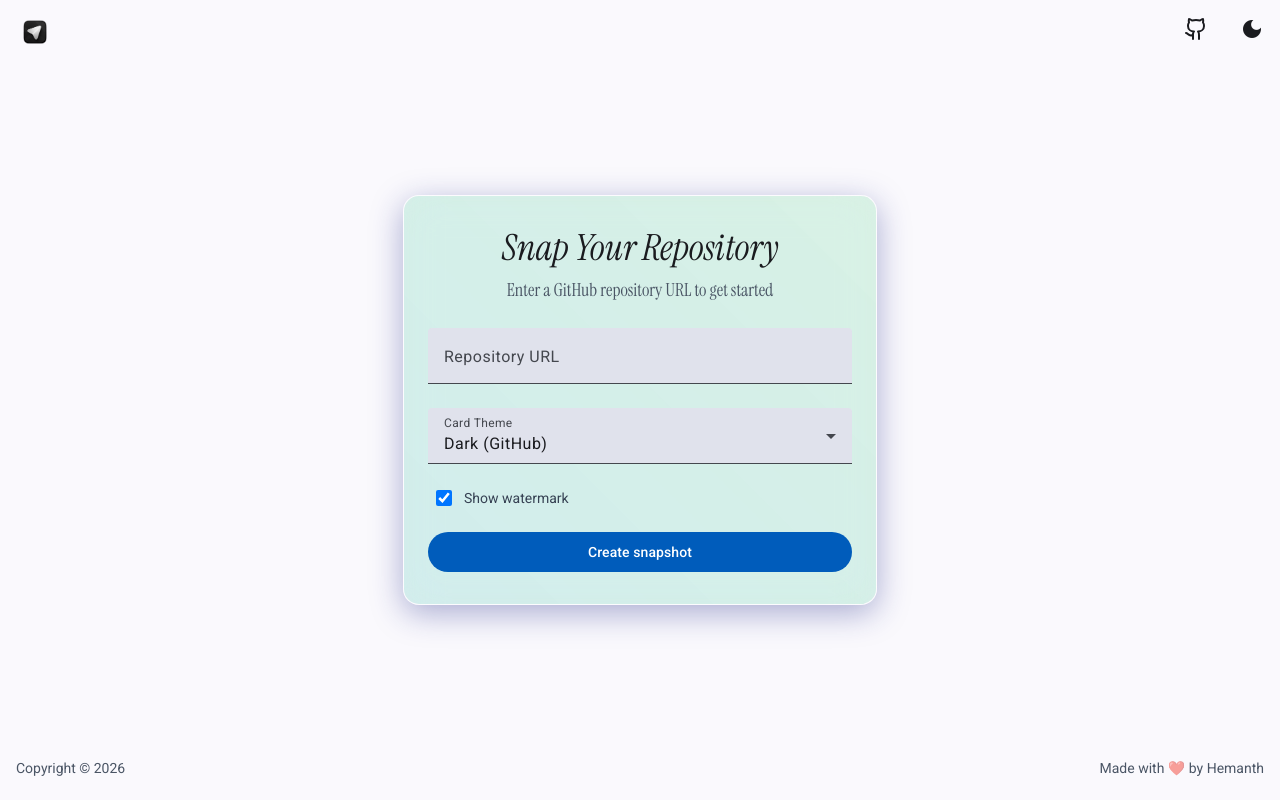
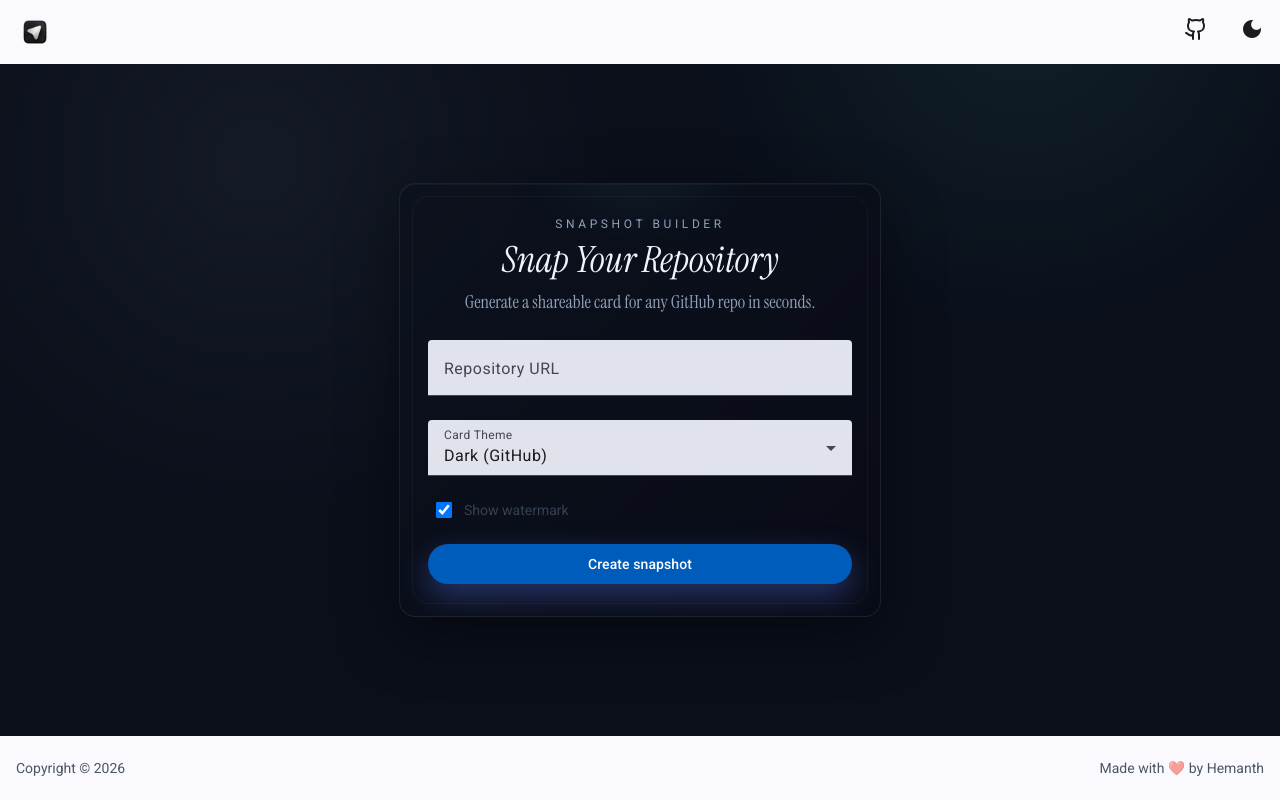
Before and after one commit to devndesigner6/snap-your-repo, an Angular app: page / in a window 1280 px wide. Built offline with nearby package versions, Linux system fonts and the light colour scheme.

Commit message:
feat: refresh minimal UI and reliable badges

```diff
--- a/src/app/components/canvas/canvas.ts
+++ b/src/app/components/canvas/canvas.ts
@@ -7,7 +7,6 @@ import {
   drawAvatar,
   drawAvatarDirect,
   drawBackground,
-  drawLogo,
   drawRepoInfo,
   drawStats,
   drawTopLanguages,
@@ -88,7 +87,7 @@ export class Canvas implements AfterViewInit {
         quadrant.height,
         theme,
       );
-      drawLogo(this.#ctx, Q4.x, Q4.y, quadrant.width, quadrant.height, theme);
+      // Logo already handled in watermark to avoid duplication
 
       // Draw watermark if enabled
       if (this.showWatermark()) {
@@ -138,7 +137,6 @@ export class Canvas implements AfterViewInit {
         quadrant.height,
         theme,
       );
-      drawLogo(this.#ctx, Q4.x, Q4.y, quadrant.width, quadrant.height, theme);
 
       if (this.showWatermark()) {
         drawWatermark(
--- a/src/app/components/canvas/canvas.utils.ts
+++ b/src/app/components/canvas/canvas.utils.ts
@@ -465,17 +465,40 @@ export function drawTopLanguages(
 
     // Try to load and draw icon
     const iconSvg = mapLanguageToSvg(lang);
+    const iconX = badgeX + badgePadding;
+    const iconY = badgeY + (badgeHeight - iconSize) / 2;
+
+    const drawFallbackIcon = () => {
+      ctx.save();
+      ctx.fillStyle = isDark ? 'rgba(255, 255, 255, 0.08)' : 'rgba(15, 23, 42, 0.1)';
+      ctx.strokeStyle = isDark ? 'rgba(255, 255, 255, 0.18)' : 'rgba(15, 23, 42, 0.18)';
+      ctx.lineWidth = 2;
+      ctx.beginPath();
+      ctx.arc(iconX + iconSize / 2, iconY + iconSize / 2, iconSize / 2, 0, Math.PI * 2);
+      ctx.closePath();
+      ctx.fill();
+      ctx.stroke();
+      ctx.font = '600 18px sans-serif';
+      ctx.fillStyle = currentTheme.primaryTextColor;
+      ctx.textAlign = 'center';
+      ctx.textBaseline = 'middle';
+      ctx.fillText(lang.charAt(0).toUpperCase(), iconX + iconSize / 2, iconY + iconSize / 2 + 1);
+      ctx.restore();
+    };
+
     if (iconSvg) {
       const img = new Image();
       img.crossOrigin = 'anonymous';
-      const iconX = badgeX + badgePadding;
-      const iconY = badgeY + (badgeHeight - iconSize) / 2;
 
       img.onload = () => {
         ctx.drawImage(img, iconX, iconY, iconSize, iconSize);
       };
 
+      img.onerror = () => drawFallbackIcon();
+
       img.src = `${devIconsCdn}/${iconSvg}`;
+    } else {
+      drawFallbackIcon();
     }
 
     // Draw language text
--- a/src/app/components/github-form/github-form.html
+++ b/src/app/components/github-form/github-form.html
@@ -1,9 +1,9 @@
-<form class="w-full max-w-[600px] px-4 sm:px-6 space-y-6 fade-up glassmorphism rounded-2xl p-8 backdrop-blur-md">
-  <div class="liquid-animation"></div>
+<form class="w-full max-w-[620px] px-5 sm:px-7 space-y-6 fade-up minimal-card rounded-2xl p-8">
   <div class="space-y-2 flex flex-col items-center relative z-10">
-    <h1 class="text-3xl sm:text-4xl font-bold instrument-serif-italic">Snap Your Repository</h1>
-    <p class="text-md sm:text-lg text-gray-600 dark:text-gray-400 instrument-serif">
-      Enter a GitHub repository URL to get started
+    <p class="text-xs uppercase tracking-[0.3em] text-slate-400">Snapshot builder</p>
+    <h1 class="text-3xl sm:text-4xl font-bold instrument-serif-italic text-slate-100">Snap Your Repository</h1>
+    <p class="text-md sm:text-lg text-slate-400 instrument-serif">
+      Generate a shareable card for any GitHub repo in seconds.
     </p>
   </div>
 
@@ -37,7 +37,7 @@
 
   <button
     matButton="filled"
-    class="w-full h-12 text-sm sm:text-base font-medium relative z-10"
+    class="w-full h-12 text-sm sm:text-base font-medium relative z-10 btn-primary"
     (click)="onSubmit()"
     [disabled]="loading()"
   >
--- a/src/styles.css
+++ b/src/styles.css
@@ -11,6 +11,10 @@ body {
 body {
   margin: 0;
   font-family: Roboto, 'Helvetica Neue', sans-serif;
+  background: radial-gradient(circle at 20% 20%, rgba(148, 163, 184, 0.08), transparent 30%),
+              radial-gradient(circle at 80% 0%, rgba(94, 234, 212, 0.08), transparent 26%),
+              #0a0f1a;
+  color: #e5e7eb;
 }
 
 /* Smooth theme transitions */
@@ -94,48 +98,35 @@ input:focus {
   animation: pulse-glow 2s ease-in-out infinite;
 }
 
-/* Enhanced Glassmorphism effect */
-.glassmorphism {
-  background: rgba(255, 255, 255, 0.05);
-  backdrop-filter: blur(20px) saturate(180%);
-  -webkit-backdrop-filter: blur(20px) saturate(180%);
-  border: 1px solid rgba(255, 255, 255, 0.3);
-  box-shadow: 0 8px 32px 0 rgba(31, 38, 135, 0.37),
-              inset 0 1px 0 0 rgba(255, 255, 255, 0.1);
+
+.minimal-card {
   position: relative;
+  background: linear-gradient(135deg, rgba(13, 18, 30, 0.95), rgba(9, 12, 22, 0.96));
+  border: 1px solid rgba(226, 232, 240, 0.08);
+  box-shadow: 0 18px 60px rgba(0, 0, 0, 0.45), inset 0 1px 0 rgba(255, 255, 255, 0.04);
   overflow: hidden;
 }
 
-/* Enhanced Liquid animation background */
-.liquid-animation {
+.minimal-card::before {
+  content: '';
   position: absolute;
-  top: -50%;
-  left: -50%;
-  right: -50%;
-  bottom: -50%;
-  background: linear-gradient(45deg,
-    rgba(59, 130, 246, 0.28),
-    rgba(14, 165, 233, 0.22),
-    rgba(34, 197, 94, 0.16),
-    rgba(59, 130, 246, 0.28));
-  background-size: 400% 400%;
-  animation: liquidMove 15s ease-in-out infinite;
-  z-index: 0;
+  inset: 12px;
+  border-radius: 16px;
+  border: 1px solid rgba(255, 255, 255, 0.04);
   pointer-events: none;
-  filter: blur(40px);
 }
 
-@keyframes liquidMove {
-  0% {
-    background-position: 0% 50%;
-  }
-  50% {
-    background-position: 100% 50%;
-  }
-  100% {
-    background-position: 0% 50%;
-  }
+.minimal-card::after {
+  content: '';
+  position: absolute;
+  inset: -20% 5% auto;
+  height: 120px;
+  background: radial-gradient(circle, rgba(94, 234, 212, 0.08), transparent 55%);
+  filter: blur(30px);
+  opacity: 0.9;
 }
+
+.liquid-animation { display: none; }
 
 /* Canvas rounded border */
 canvas {
@@ -172,3 +163,19 @@ canvas {
     transform: translateY(0);
   }
 }
+
+.btn-primary {
+  background: linear-gradient(90deg, #5b7bff, #7fb2ff);
+  color: #0b1020;
+  border-radius: 9999px;
+  box-shadow: 0 12px 30px rgba(91, 123, 255, 0.35);
+}
+
+.btn-primary:disabled {
+  opacity: 0.6;
+  box-shadow: none;
+}
+
+.btn-primary:hover:not(:disabled) {
+  box-shadow: 0 14px 34px rgba(127, 178, 255, 0.35);
+}
```
